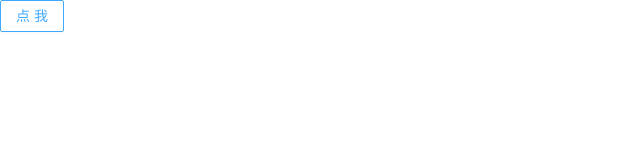
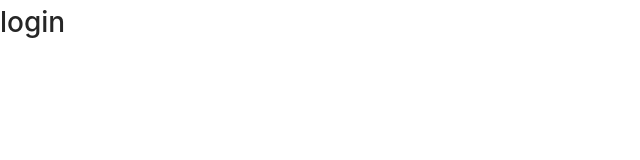
Before and after one commit to imchaoyu/react-framework-webpack, a React app: page /login in a window 1280 px wide. Shown: the top 160 px of the page, without its empty margins (0-640 px from the left). Built offline with nearby package versions, Linux system fonts and the light colour scheme.

Commit message:
feat：增加路由功能和简单鉴权

```diff
--- a/package.json
+++ b/package.json
@@ -48,7 +48,8 @@
     "antd": "^4.22.2",
     "axios": "^0.27.2",
     "react": "^18.2.0",
-    "react-dom": "^18.2.0"
+    "react-dom": "^18.2.0",
+    "react-router-dom": "^6.3.0"
   },
   "keywords": [
     "react",
--- a/src/App.js
+++ b/src/App.js
@@ -1,6 +1,7 @@
 import { getKeyByDemo } from '@/services/demo';
 import { Button } from 'antd';
 import { useState } from 'react';
+import { Outlet } from 'react-router-dom';
 
 function App() {
   const [data, setData] = useState(null);
@@ -14,6 +15,7 @@ function App() {
     <>
       <Button onClick={handleChange}>点我</Button>
       <div>{data}</div>
+      <Outlet />
     </>
   );
 }
--- a/src/index.js
+++ b/src/index.js
@@ -1,16 +1,21 @@
 import 'antd/dist/antd.css';
 import React from 'react';
 import ReactDOM from 'react-dom/client';
-import App from './App';
+// import App from './App';
+import Router from './routers';
 
 if (process.env.MOCK) {
   require('../mock');
   console.log('%c前端 mock 环境启动成功', 'color: green;font-weight: bold');
 }
-
+// 路由
+const RenderRouter = () => {
+  // const state= useSelection()
+  return <Router login="true" />;
+};
 const root = ReactDOM.createRoot(document.getElementById('root'));
 root.render(
   <React.StrictMode>
-    <App />
+    <RenderRouter />
   </React.StrictMode>,
 );
--- /dev/null
+++ b/src/pages/home/index.js
@@ -0,0 +1,4 @@
+const home = () => {
+  return <h1>home</h1>;
+};
+export default home;
--- /dev/null
+++ b/src/pages/login/index.js
@@ -0,0 +1,4 @@
+const login = () => {
+  return <h1>login</h1>;
+};
+export default login;
--- /dev/null
+++ b/src/pages/system/index.js
@@ -0,0 +1,4 @@
+const system = () => {
+  return <h1>system</h1>;
+};
+export default system;
--- /dev/null
+++ b/src/routers/index.js
@@ -0,0 +1,41 @@
+import React from 'react';
+import { BrowserRouter as Router, Navigate, Route, Routes } from 'react-router-dom';
+
+// import Loading from 'components/loading';
+// import NotFind from 'components/notFind';
+
+import { mainRouteConfig } from './routes';
+
+const renderRouter = (routerList) => {
+  return routerList.map((item) => {
+    const { path, exact, noAuth, children } = item;
+    const token = localStorage.getItem('token');
+    // 无权限拦截
+    if (!noAuth && !token)
+      return <Route path="*" key={'login'} element={<Navigate to="/login" />} />;
+    return (
+      <Route key={path} exact={exact} path={path} element={<item.component />}>
+        {!!children &&
+          children.map((i) => {
+            return <Route key={i.path} exact={i.exact} path={i.path} element={<i.component />} />;
+          })}
+      </Route>
+    );
+  });
+};
+
+const Routers = (props) => {
+  return (
+    <Router>
+      <React.Suspense fallback={<>loading...</>}>
+        <Routes>
+          {renderRouter(mainRouteConfig)}
+          {/* 404 */}
+          <Route path="*" element={<>404,to login</>} />
+        </Routes>
+      </React.Suspense>
+    </Router>
+  );
+};
+
+export default React.memo(Routers);
--- /dev/null
+++ b/src/routers/routes.js
@@ -0,0 +1,23 @@
+//index.js
+import React from 'react';
+
+const App = React.lazy(() => import(/* webpackChunkName: "Home" */ '@/App'));
+const Login = React.lazy(() => import(/* webpackChunkName: "Login" */ '@/pages/login'));
+const System = React.lazy(() => import(/* webpackChunkName: "Login" */ '@/pages/system'));
+const Home = React.lazy(() => import(/* webpackChunkName: "Login" */ '@/pages/home'));
+
+// 主路由
+export const mainRouteConfig = [
+  {
+    path: '/',
+    title: '首页',
+    exact: true,
+    component: App,
+    noAuth: true,
+    children: [
+      { path: '/home', title: '首页', exact: true, component: Home, noAuth: true },
+      { path: '/system', title: '系统', exact: true, component: System, noAuth: true },
+    ],
+  },
+  { path: '/login', title: '登录', exact: true, component: Login, noAuth: true },
+];
--- a/src/utils/request.js
+++ b/src/utils/request.js
@@ -34,6 +34,7 @@ request.interceptors.request.use(
 request.interceptors.response.use(
   (response) => {
     console.log('response: ', response);
+    return response;
   },
   // 错误处理
   (error) => {
```
Also changed, not shown: 1 other file (tests, documents, lock files or other folders).
